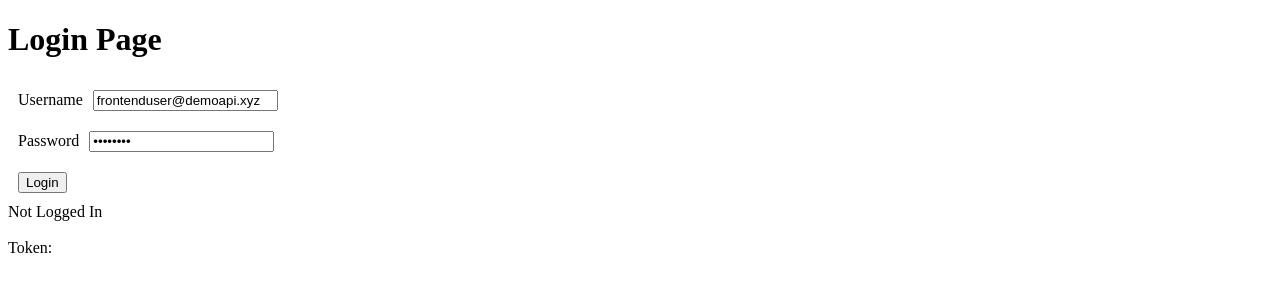
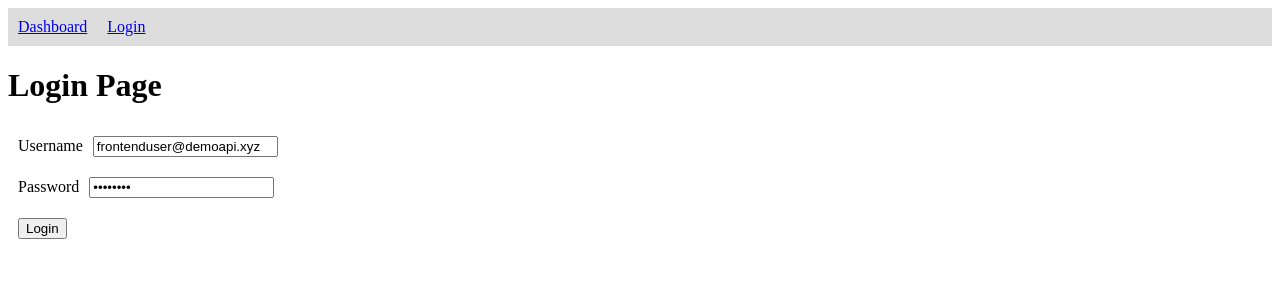
Before and after one commit to jasmeet-singh-krmu/university, a React (Vite) app: page /login in a window 1280 px wide. Shown: the top 300 px of the page. Built offline with nearby package versions, Linux system fonts and the light colour scheme.

Commit message:
Layout & Logout Implemented

```diff
--- a/src/App.css
+++ b/src/App.css
@@ -5,3 +5,11 @@
 .form_field label {
     padding-right: 10px;
 }
+
+.header {
+    padding: 10px;
+    background-color: #ddd;
+}
+.header a {
+    padding-right: 20px;
+}
--- a/src/App.jsx
+++ b/src/App.jsx
@@ -9,6 +9,9 @@
 // Pages
 import DashboardPage from './pages/DashboardPage'
 import LoginPage from './pages/LoginPage'
+
+// Layouts
+import Layout from './layouts/Layout'
 
 // TODO NEXT
 // Use Layouts
@@ -39,8 +42,10 @@
       <LoginContext.Provider value={{ loggedIn,setLoggedIn, token,setToken, userdata,setUserdata }}>
         <BrowserRouter>
           <Routes>
-            <Route path="/" element={ <DashboardPage /> } />
-            <Route path="/login" element={ <LoginPage /> } />
+            <Route path="/" element={ <Layout /> }>
+              <Route index element={ <DashboardPage /> } />
+              <Route path="/login" element={ <LoginPage /> } />
+            </Route>
           </Routes>
         </BrowserRouter>
       </LoginContext.Provider>
--- /dev/null
+++ b/src/layouts/Header.jsx
@@ -0,0 +1,41 @@
+import { useContext } from "react"
+
+import LoginContext from '../contexts/LoginContext'
+
+// Packages
+import { Link } from 'react-router-dom'
+
+function Header() {
+
+    const loginContext = useContext(LoginContext)
+
+    const logout = () => {
+
+        // Changing Context
+        loginContext.setLoggedIn(false)
+        loginContext.setToken( '' )
+        loginContext.setUserdata( null )
+
+        // Saving Context in LocalStorage (Persistently)
+        localStorage.removeItem('loggedIn')
+        localStorage.removeItem('token')
+        localStorage.removeItem('userdata')
+    }
+
+    return(
+        <div className='header'>
+            <Link to="/">Dashboard</Link>
+
+            {(
+                loginContext.loggedIn
+                ? <a href="" onClick={logout}>Logout</a>
+                : <Link to="/login">Login</Link>
+            )}
+
+
+
+        </div>
+    )
+}
+
+export default Header
--- /dev/null
+++ b/src/layouts/Layout.jsx
@@ -0,0 +1,16 @@
+// Layouts
+import Header from './Header'
+
+// Packages
+import { Outlet } from 'react-router-dom'
+
+function Layout() {
+    return(
+        <>
+            <Header />
+            <Outlet />
+            {/* <Footer /> */}
+        </>
+    )
+}
+export default Layout
--- a/src/pages/LoginPage.jsx
+++ b/src/pages/LoginPage.jsx
@@ -33,7 +33,7 @@
 
 
       // Redirects to Dashboard Page
-      //navigate('/')
+      navigate('/')
 
     })
     .catch(error => {
@@ -78,7 +78,7 @@
 
       </form>
 
-      <div>
+      {/* <div>
         {
           loginContext.loggedIn
           ? 'Logged In as ' + loginContext.userdata.username
@@ -86,7 +86,7 @@
         }
       </div>
       <br />
-      <div>Token: { loginContext.token }</div>
+      <div>Token: { loginContext.token }</div> */}
 
     </>
   )
```
Also changed, not shown: src/layouts/Footer.jsx (added).
